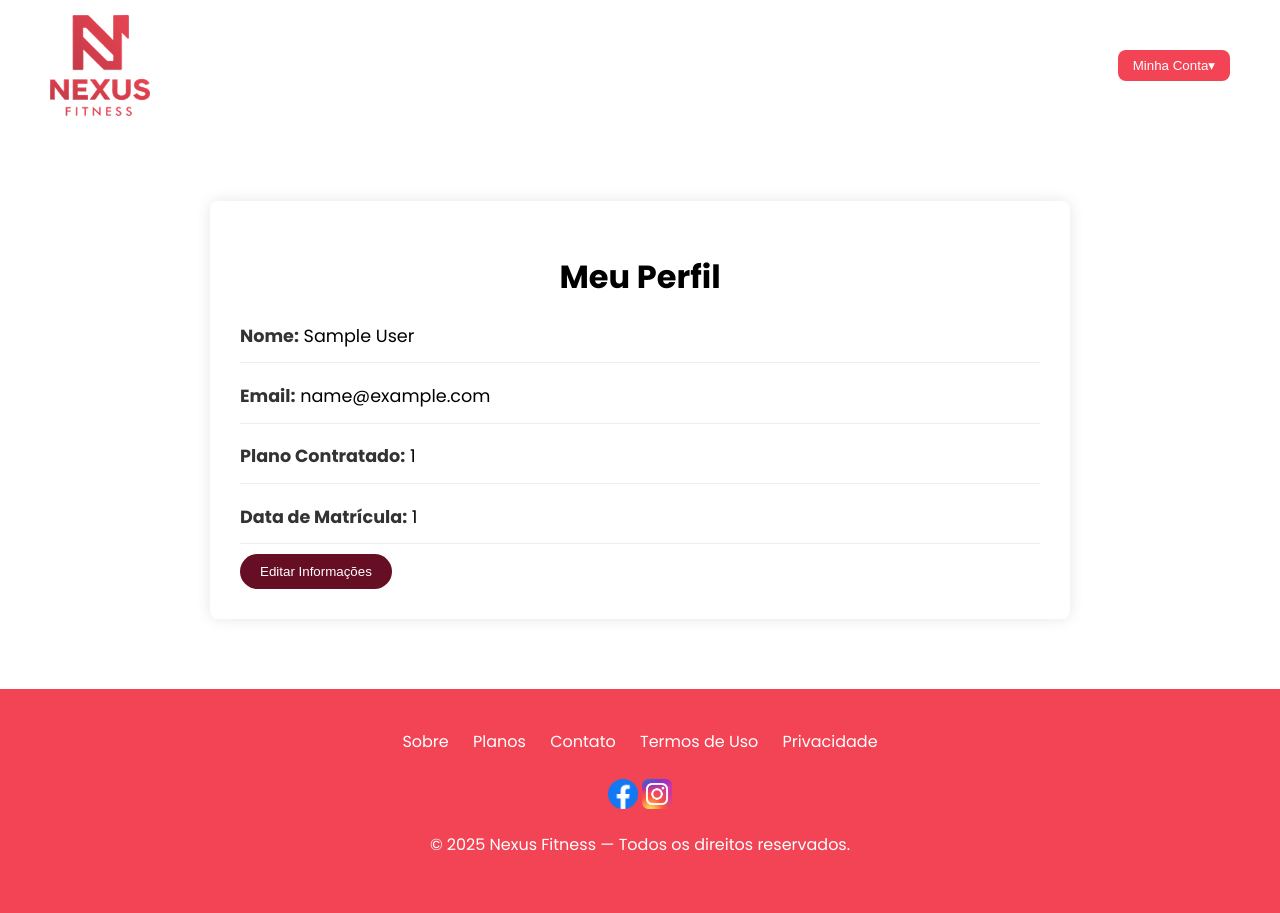
After one commit to Nayara95/NexusFitness, a PHP site: page /aluno/perfil-aluno.php in a window 1280 px wide. The commit adds this page. Run offline with PHP 8.4, Linux system fonts and the light colour scheme; the visitor is signed in with stand-in values (Sample User, id 1).

Commit message:
adicionado paginas php, sessão e login aluno para testes futuros, finalizado também tela cadastro com validações simples do html

```diff
--- /dev/null
+++ b/aluno/perfil-aluno.php
@@ -0,0 +1,102 @@
+<?php include_once '../autenticacao/auth.php'; ?>
+<!DOCTYPE html>
+<html lang="pt-BR">
+  <head>
+    <meta charset="UTF-8" />
+    <meta name="viewport" content="width=device-width, initial-scale=1.0" />
+    <title>Meu Perfil - Nexus Fitness</title>
+    <link rel="stylesheet" href="../style.css" />
+    <style>
+        .profile-container {
+            background-color: #fff;
+            padding: 30px;
+            margin: 30px auto;
+            max-width: 800px;
+            border-radius: 8px;
+            box-shadow: 0 0 15px rgba(0,0,0,0.1);
+        }
+        .profile-container h1 {
+            text-align: center;
+            margin-bottom: 20px;
+        }
+        .profile-details p {
+            font-size: 1.1em;
+            line-height: 1.8;
+            border-bottom: 1px solid #eee;
+            padding-bottom: 10px;
+            margin-bottom: 10px;
+        }
+        .profile-details p strong {
+            color: #333;
+        }
+        .btn-edit {
+            display: block;
+            width: 180px;
+            margin: 30px auto 0;
+            padding: 12px;
+            background-color: #007bff;
+            color: #fff;
+            text-align: center;
+            border: none;
+            border-radius: 5px;
+            cursor: pointer;
+            font-size: 1em;
+        }
+        .btn-edit:hover {
+            background-color: #0056b3;
+        }
+    </style>
+  </head>
+  <body>
+    <!-- ======== CABEÇALHO/HEADER ======== -->
+    <header>
+      <div class="logo">
+        <img src="../imagens/nexus.png" alt="Logo Nexus Fitness" />
+      </div>
+
+      <div class="header-buttons">
+        <!-- Menu dropdown (login) -->
+        <div class="dropdown">
+          <button class="dropbtn">Minha Conta▾</button>
+          <div class="dropdown-content">
+            <a href="../aluno/index-aluno.php">Área do Aluno</a>
+            <a href="../aluno/perfil-aluno.php">Meu Perfil</a>
+            <a href="../autenticacao/logout.php">Sair</a>
+          </div>
+        </div>
+      </div>
+    </header>
+
+    <!-- ======== SEÇÃO PRINCIPAL BODY/MAIN ======== -->
+    <main>
+        <div class="profile-container">
+            <h1>Meu Perfil</h1>
+            <div class="profile-details">
+                <p><strong>Nome:</strong> <?php echo htmlspecialchars($_SESSION['nome_aluno'] ?? 'Nome do Aluno'); ?></p>
+                <p><strong>Email:</strong> <?php echo htmlspecialchars($_SESSION['email'] ?? 'email@exemplo.com'); ?></p>
+                <p><strong>Plano Contratado:</strong> <?php echo htmlspecialchars($_SESSION['plano'] ?? 'Plano Padrão'); ?></p>
+                <p><strong>Data de Matrícula:</strong> <?php echo htmlspecialchars($_SESSION['data_matricula'] ?? '01/01/2025'); ?></p>
+            </div>
+            <button class="btn-principal">Editar Informações</button>
+        </div>
+    </main>
+
+    <!-- ======== RODAPÉ/FOOTER ======== -->
+    <footer>
+      <div class="footer-links">
+        <a href="#">Sobre</a>
+        <a href="#">Planos</a>
+        <a href="#">Contato</a>
+        <a href="#">Termos de Uso</a>
+        <a href="#">Privacidade</a>
+      </div>
+      <br />
+      <!-- ======== Redes Sociais ======== -->
+      <div class="footer-img">
+        <a href="#"><img src="../imagens/facebook.png" alt="Facebook" /></a>
+        <a href="#"><img src="../imagens/instagram.png" alt="Instagram" /></a>
+      </div>
+      <p>© 2025 Nexus Fitness — Todos os direitos reservados.</p>
+    </footer>
+  </body>
+</html>
--- /dev/null
+++ b/autenticacao/auth.php
@@ -0,0 +1,19 @@
+<?php
+session_start();
+
+// Verifica se o usuário não está logado
+if (!isset($_SESSION['loggedin']) || $_SESSION['loggedin'] !== true) {
+    // Monta o caminho para o login.html, considerando que auth.php pode estar em um subdiretório
+    // Esta lógica assume que as páginas protegidas estão um nível abaixo da raiz
+    $login_path = '../login.html';
+
+    // Se a página protegida estiver na raiz, o caminho seria diferente
+    if (basename(dirname($_SERVER['PHP_SELF'])) == basename(dirname(__DIR__))) {
+        $login_path = 'login.html';
+    }
+
+    // Redireciona para a página de login e encerra o script
+    header('Location: ' . $login_path . '?auth_error=1');
+    exit;
+}
+?>
--- a/login.html
+++ b/login.html
@@ -14,7 +14,7 @@
         <div class="login-left">
             <h2>Área do cliente</h2>
 
-            <form onsubmit="return validaForm()">
+            <form action="autenticacao/login.php" method="POST">
                 <label for="email">Email ou CPF</label>
                 <input type="text" id="email" name="email" placeholder="Digite seu email ou CPF" required>
 
--- a/style.css
+++ b/style.css
@@ -1,3 +1,5 @@
+@import url('https://fonts.googleapis.com/css2?family=Poppins:wght@400;500;700&display=swap');
+
 /* ======== VARIÁVEIS DE COR ======== */
 :root {
   --CorTextoBTN: #ffffff;
@@ -145,7 +147,7 @@ main {
   margin-bottom: 5px;
 }
 
-.login-left input {
+.login-left input, .login-left select {
   width: 100%;
   padding: 10px;
   border: none;
```
Also changed, not shown: aluno/index-aluno.php (added, +60 -0 lines), autenticacao/login.php (added, +41 -0 lines), autenticacao/logout.php (added, +13 -0 lines), cadastro-aluno.html (+29 -13 lines), modelo.txt (added, +57 -0 lines), script.js (+29 -0 lines), aluno/medicoes-aluno.php (added), aluno/pagamento-aluno.php (added), aluno/treino-aluno.php (added), professor/index-professor.html (added), professor/medicoes-alunos.html (added), professor/perfil-professor.html (added), professor/treino-alunos.html (added).
